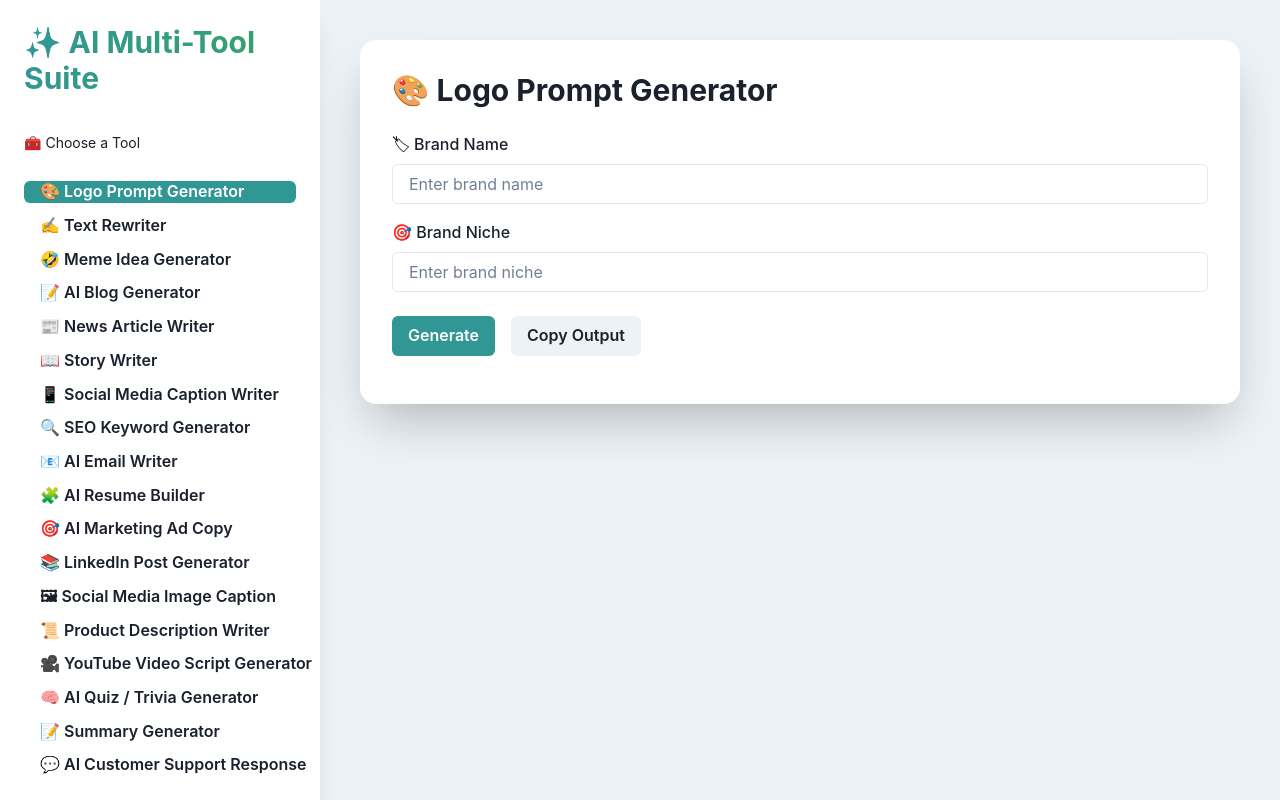
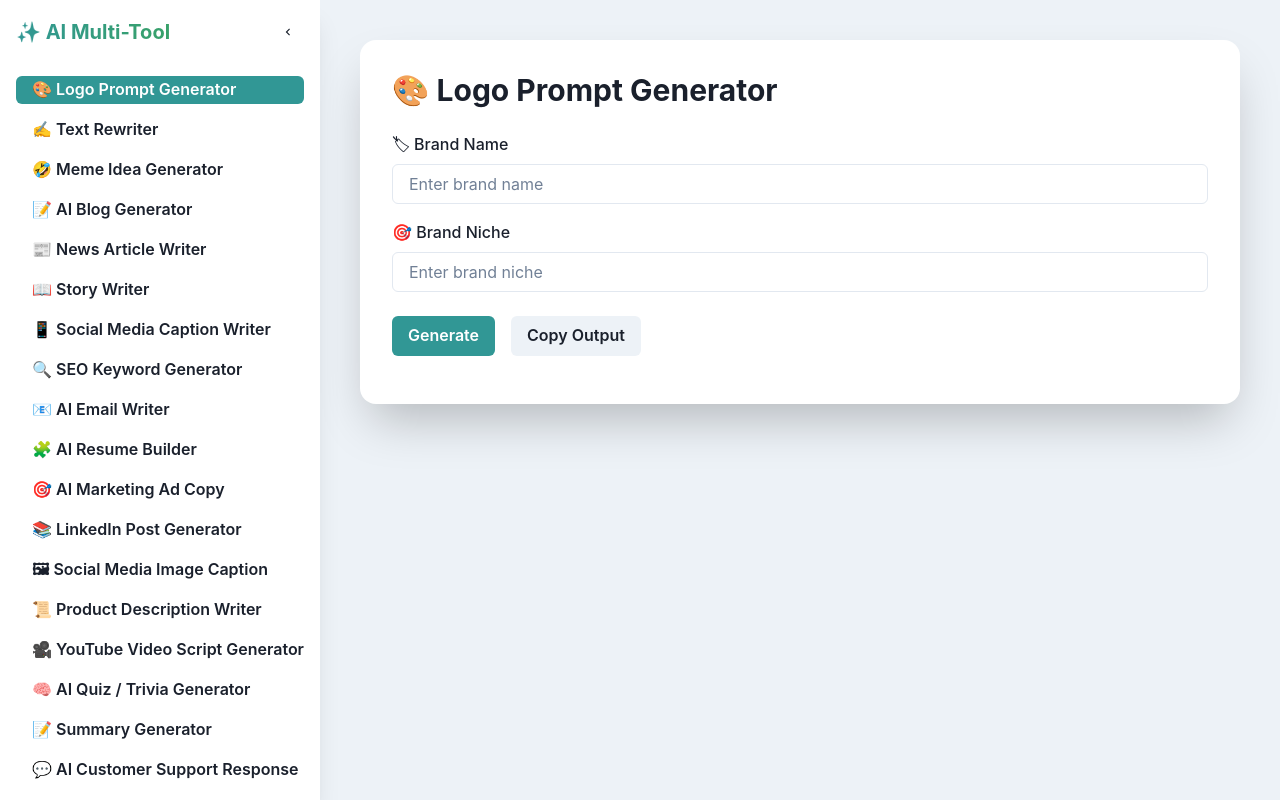
Before and after one commit to bilalali2010/new-multi-tool-suite, a Next.js app: page / in a window 1280 px wide. Built offline with nearby package versions, Linux system fonts and the light colour scheme.

Commit message:
Refactor sidebar and tool selection UI

```diff
--- a/app/page.jsx
+++ b/app/page.jsx
@@ -2,11 +2,21 @@
 
 import { useState } from "react";
 import ToolUI from "./components/ToolUI";
-import { Box, VStack, Button, Heading, Text, Flex } from "@chakra-ui/react";
+import {
+  Box,
+  VStack,
+  HStack,
+  Button,
+  Heading,
+  Text,
+  Flex,
+  IconButton,
+  Tooltip,
+} from "@chakra-ui/react";
+import { ChevronLeftIcon, ChevronRightIcon } from "@chakra-ui/icons";
 
-// Complete Tools Object: Original + New Tools
+// Complete Tools Object (same as previous 18 tools)
 const tools = {
-  // Original Tools
   logo: {
     title: "🎨 Logo Prompt Generator",
     fields: [
@@ -81,8 +91,6 @@ const tools = {
     ],
     promptTemplate: "Write a professional email ({{tone}}) about: {{purpose}}",
   },
-
-  // New Tools
   resume: {
     title: "🧩 AI Resume Builder",
     fields: [
@@ -166,35 +174,46 @@ const tools = {
 
 export default function Home() {
   const [selectedTool, setSelectedTool] = useState("logo");
+  const [sidebarCollapsed, setSidebarCollapsed] = useState(false);
 
   return (
     <Flex h="100vh" bg="gray.100">
-      {/* Sidebar */}
+      {/* Collapsible Sidebar */}
       <VStack
-        w="80"
+        w={sidebarCollapsed ? "20" : "80"}
         bg="white"
-        p={6}
+        p={4}
         spacing={3}
         align="stretch"
         boxShadow="xl"
         overflowY="auto"
       >
-        <Heading size="lg" mb={6} bgGradient="linear(to-r, teal.500, green.500)" bgClip="text">
-          ✨ AI Multi-Tool Suite
+        <HStack justifyContent={sidebarCollapsed ? "center" : "space-between"} mb={4}>
+          {!sidebarCollapsed && (
+            <Heading size="md" bgGradient="linear(to-r, teal.500, green.500)" bgClip="text">
+              ✨ AI Multi-Tool
             </Heading>
-        <Text fontSize="sm" mb={4}>🧰 Choose a Tool</Text>
+          )}
+          <IconButton
+            icon={sidebarCollapsed ? <ChevronRightIcon /> : <ChevronLeftIcon />}
+            onClick={() => setSidebarCollapsed(!sidebarCollapsed)}
+            aria-label="Toggle Sidebar"
+            size="sm"
+            variant="ghost"
+          />
+        </HStack>
 
         {Object.keys(tools).map((key) => (
+          <Tooltip key={key} label={tools[key].title} placement="right" isDisabled={!sidebarCollapsed}>
             <Button
-            key={key}
               onClick={() => setSelectedTool(key)}
               variant={selectedTool === key ? "solid" : "ghost"}
               colorScheme={selectedTool === key ? "teal" : "gray"}
-            _hover={{ bg: "teal.200" }}
-            justifyContent="flex-start"
+              justifyContent={sidebarCollapsed ? "center" : "flex-start"}
             >
-            {tools[key].title}
+              {sidebarCollapsed ? tools[key].title.charAt(0) : tools[key].title}
             </Button>
+          </Tooltip>
         ))}
       </VStack>
 
```
Lines whose indentation alone changed are shown as unchanged.
